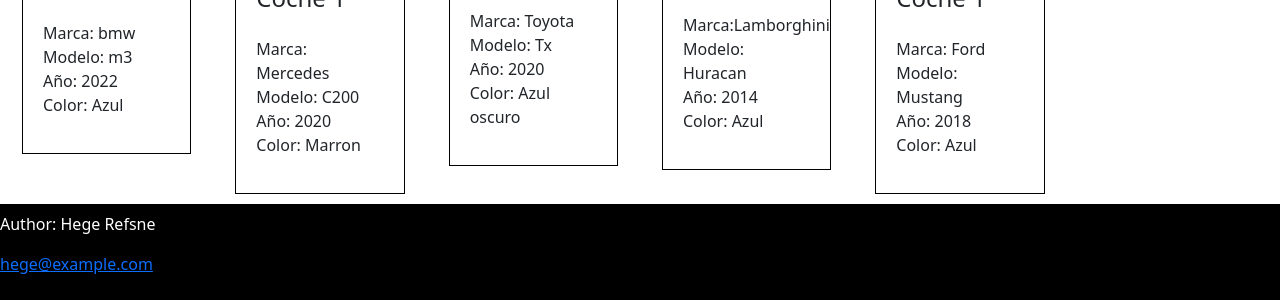
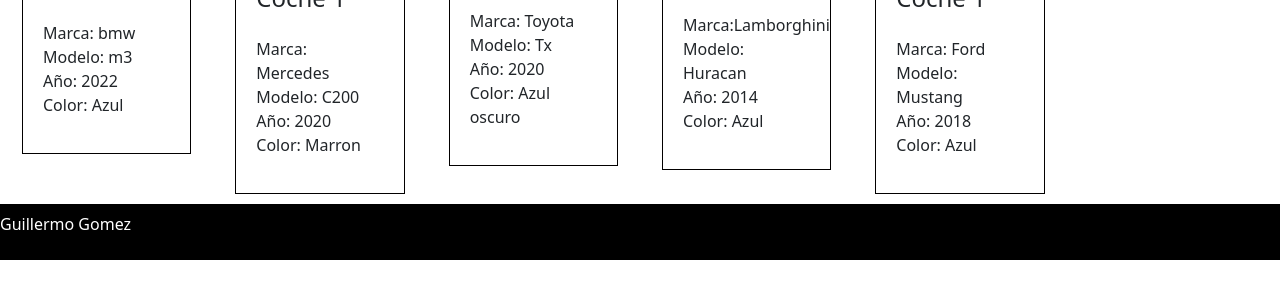
Before and after one commit to Memo2273/compraventa, a plain HTML site: page listado.html in a window 1280 px wide. Shown: the part 652-952 px from the top of the page. After the commit the page ends 912 px from the top, so only its background shows below. Drawn offline with nearby package versions, Linux system fonts and the light colour scheme.

Commit message:
Update listado.html

```diff
--- a/listado.html
+++ b/listado.html
@@ -135,7 +135,7 @@
     </script>
 
 <nav class="navbar navbar-black bg-black align-items-center text-white">
-    <footer><p>Author: Hege Refsne</p><p><a href="mailto:hege@example.com">hege@example.com</a></p>
+    <footer><p>Guillermo Gomez</p><p></a></p>
     </nav>
 
     <script src="https://cdn.jsdelivr.net/npm/bootstrap@5.3.2/dist/js/bootstrap.bundle.min.js" integrity="sha384-C6RzsynM9kWDrMNeT87bh95OGNyZPhcTNXj1NW7RuBCsyN/o0jlpcV8Qyq46cDfL" crossorigin="anonymous"></script>
```
